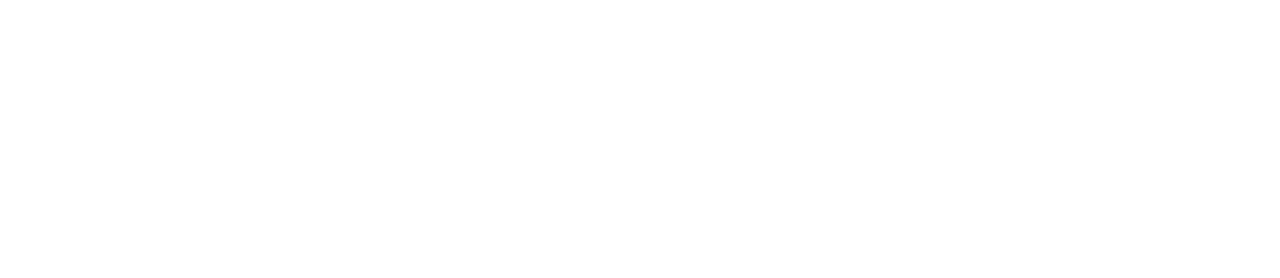
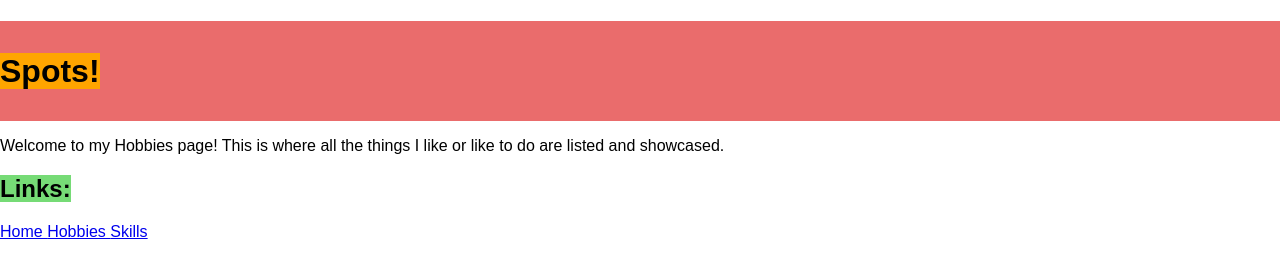
Before and after one commit to JessicaY33/Website-Project, a plain HTML site: page Website-Project/spots.html in a window 1280 px wide. Drawn offline with Linux system fonts and the light colour scheme.

Commit message:
Add files via upload

```diff
--- a/Website-Project/favorites.html
+++ b/Website-Project/favorites.html
@@ -4,7 +4,7 @@
     <meta charset="utf-8">
     <meta name="viewport" content="width=device-width">
     <title>Hobbies</title>
-    <link href="style.css" rel="stylesheet" type="text/css" />
+    <link href="hobby.css" rel="stylesheet" type="text/css" />
   </head>
 
   <body>
@@ -34,3 +34,4 @@
     <a href = "skills.html" title = "These are some skills I know and somewhat confident at teaching people on"> Skills </a>
     <a href = "spots.html" title = "These are my recommendations for what spots in New York that I think people should check out"> Spots </a>
   </body>
+</html>
--- /dev/null
+++ b/Website-Project/hobby.css
@@ -0,0 +1,30 @@
+html
+{
+  font-family: sans-serif;
+  height: 100%;
+  width: 100%;
+}
+
+body
+{
+  margin: 0px;
+}
+
+header
+{
+  margin: 0px;
+  background: #ab5cc1;
+  height: 100px;
+}
+
+#heading
+{
+  line-height: 100px;
+  margin: 0px;
+  background: orange;
+}
+
+#link
+{
+  background:#76db76;
+}
--- /dev/null
+++ b/Website-Project/sight.css
@@ -0,0 +1,30 @@
+html
+{
+  font-family: sans-serif;
+  height: 100%;
+  width: 100%;
+}
+
+body
+{
+  margin: 0px;
+}
+
+header
+{
+  margin: 0px;
+  background: #ea6c6c;
+  height: 100px;
+}
+
+#heading
+{
+  line-height: 100px;
+  margin: 0px;
+  background: orange;
+}
+
+#link
+{
+  background:#76db76;
+}
--- a/Website-Project/spots.html
+++ b/Website-Project/spots.html
@@ -0,0 +1,22 @@
+<!DOCTYPE html>
+<html lang = "en">
+  <head>
+    <meta charset="utf-8">
+    <meta name="viewport" content="width=device-width">
+    <title>Skills</title>
+    <link href="sight.css" rel="stylesheet" type="text/css" />
+  </head>
+
+  <body>
+    <header>
+    <h1><span id = "heading">Spots!</span></h1>
+    </header>
+
+    <p>Welcome to my Hobbies page! This is where all the things I like or like to do are listed and showcased.</p>
+
+    <h2><span id = "link">Links:</span></h2>
+    <a href = "index.html" title = "Return back home"> Home </a>
+    <a href = "favorites.html" title = "It is about my hobbies and favorite things to do"> Hobbies </a>
+    <a href = "skills.html" title = "These are some skills I know and somewhat confident at teaching people on"> Skills </a>
+  </body>
+</html>
--- /dev/null
+++ b/Website-Project/talent.css
@@ -0,0 +1,30 @@
+html
+{
+  font-family: sans-serif;
+  height: 100%;
+  width: 100%;
+}
+
+body
+{
+  margin: 0px;
+}
+
+header
+{
+  margin: 0px;
+  background: #6dd2f3;
+  height: 100px;
+}
+
+#heading
+{
+  line-height: 100px;
+  margin: 0px;
+  background: orange;
+}
+
+#link
+{
+  background:#76db76;
+}
```
Also changed, not shown: Website-Project/index.html (+2 -2 lines), Website-Project/skills.html (+22 -0 lines).
